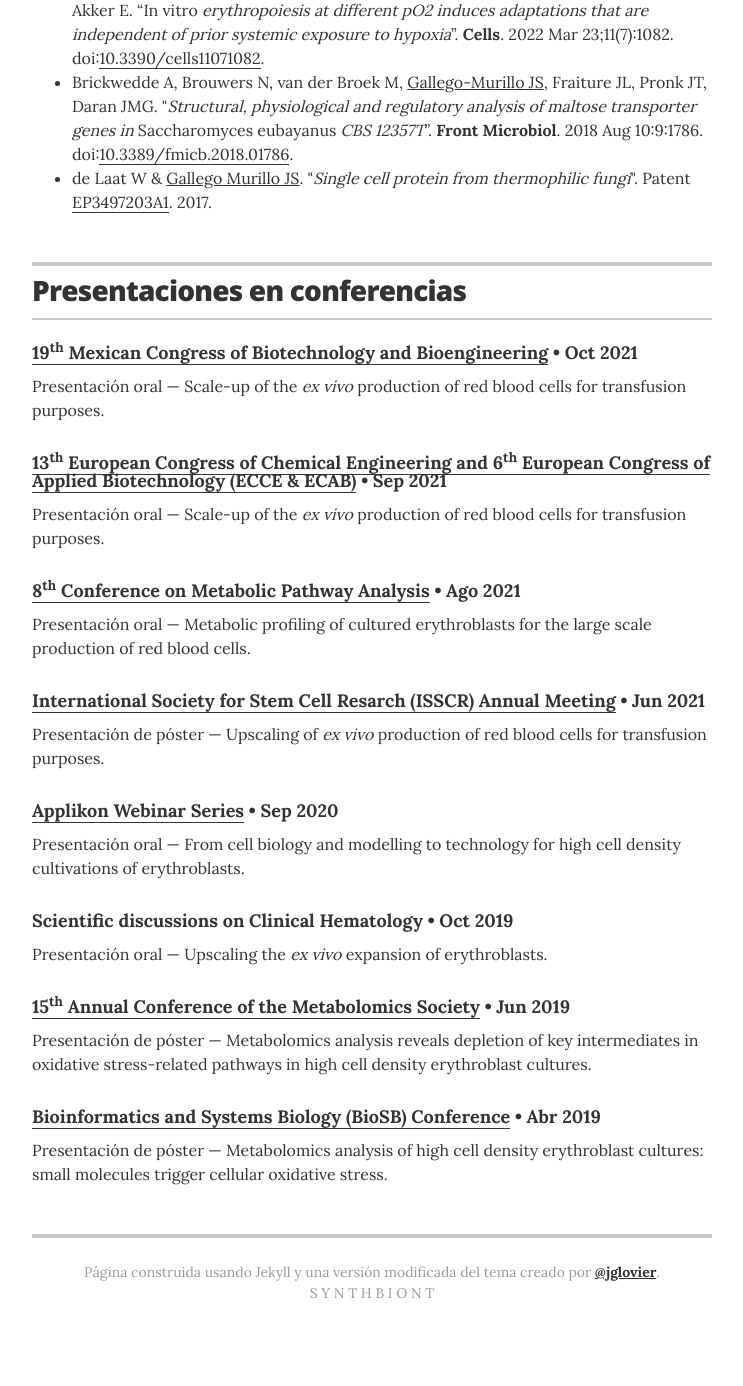
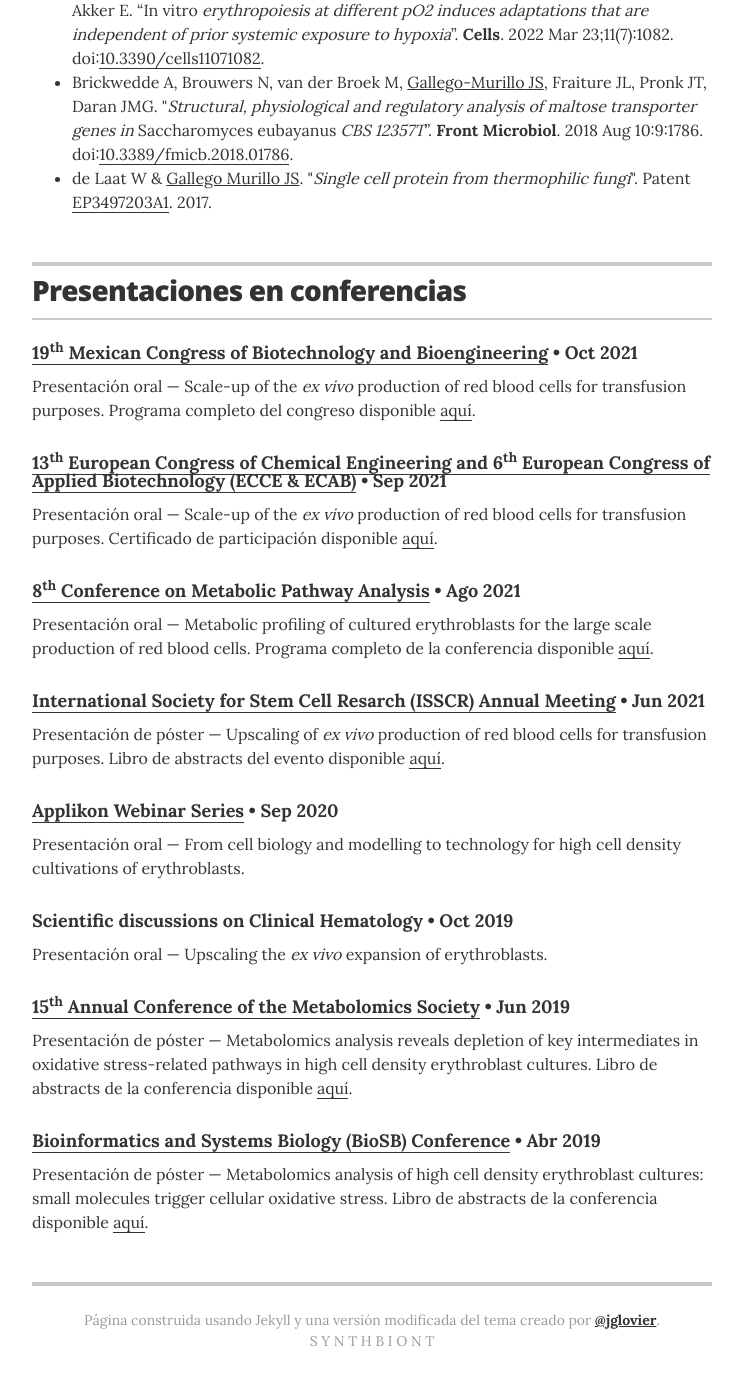
Before and after one commit to synthbiont/joangallego, a Jekyll site: the page es.html, which Jekyll copies as it is, in a window 1280 px wide and 1400 px high, scrolled down 6967 px. Shown: the top 1386 px of the window, without its empty margins (268-1011 px from the left). Built offline with Jekyll 4.4.1, drawn with Linux system fonts in a browser that asks for light colours; before the commit the page ends 8319 px from its top, so only the background shows below that.

Commit message:
Update es.html

```diff
--- a/es.html
+++ b/es.html
@@ -425,25 +425,25 @@
         <div class="resume-item" itemscope itemprop="memberOf" itemtype="http://schema.org/Event">
           <h3 class="resume-item-details" itemprop="name"><a href="https://smbb.mx/congreso-actual/">19<sup>th</sup> Mexican Congress of Biotechnology and Bioengineering</a> &bull; Oct 2021</h3>
           <h4 class="resume-item-details" itemprop="description"></h4>
-          <p class="resume-item-copy">Presentación oral &mdash; Scale-up of the <i>ex vivo</i> production of red blood cells for transfusion purposes.</p>
+          <p class="resume-item-copy">Presentación oral &mdash; Scale-up of the <i>ex vivo</i> production of red blood cells for transfusion purposes. Programa completo del congreso disponible <a href="pdfs/SMBB2021-programa.pdf">aquí</a>.</p>
         </div>
 
         <div class="resume-item" itemscope itemprop="memberOf" itemtype="http://schema.org/Event">
           <h3 class="resume-item-details" itemprop="name"><a href="https://ecce-ecab2021.eu/">13<sup>th</sup> European Congress of Chemical Engineering and 6<sup>th</sup> European Congress of Applied Biotechnology (ECCE & ECAB)</a> &bull; Sep 2021</h3>
           <h4 class="resume-item-details" itemprop="description"></h4>
-          <p class="resume-item-copy">Presentación oral &mdash; Scale-up of the <i>ex vivo</i> production of red blood cells for transfusion purposes.</p>
+          <p class="resume-item-copy">Presentación oral &mdash; Scale-up of the <i>ex vivo</i> production of red blood cells for transfusion purposes. Certificado de participación disponible <a href="pdfs/ecce-eccab2021-participation.pdf">aquí</a>.</p>
         </div>
 
         <div class="resume-item" itemscope itemprop="memberOf" itemtype="http://schema.org/Event">
-          <h3 class="resume-item-details" itemprop="name"><a href="https://mpa2021.utk.edu/">8<sup>th</sup> Conference on Metabolic Pathway Analysis</a> &bull; Ago 2021</h3>
+          <h3 class="resume-item-details" itemprop="name"><a href="https://web.archive.org/web/20220126102754/https://mpa2021.utk.edu/schedule/">8<sup>th</sup> Conference on Metabolic Pathway Analysis</a> &bull; Ago 2021</h3>
           <h4 class="resume-item-details" itemprop="description"></h4>
-          <p class="resume-item-copy">Presentación oral &mdash; Metabolic profiling of cultured erythroblasts for the large scale production of red blood cells.</p>
+          <p class="resume-item-copy">Presentación oral &mdash; Metabolic profiling of cultured erythroblasts for the large scale production of red blood cells. Programa completo de la conferencia disponible <a href="pdfs/MPA2021-program.pdf">aquí</a>.</p>
         </div>
 
         <div class="resume-item" itemscope itemprop="memberOf" itemtype="http://schema.org/Event">
-          <h3 class="resume-item-details" itemprop="name"><a href="https://www.isscr.org/meetings-events/annual-meetings/isscr-annual-meeting-2021">International Society for Stem Cell Resarch (ISSCR) Annual Meeting</a> &bull; Jun 2021</h3>
+          <h3 class="resume-item-details" itemprop="name"><a href="https://web.archive.org/web/20210623101029/https://www.isscr.org/meetings-events/annual-meetings/isscr-annual-meeting-2021">International Society for Stem Cell Resarch (ISSCR) Annual Meeting</a> &bull; Jun 2021</h3>
           <h4 class="resume-item-details" itemprop="description"></h4>
-          <p class="resume-item-copy">Presentación de póster &mdash; Upscaling of <i>ex vivo</i> production of red blood cells for transfusion purposes.</p>
+          <p class="resume-item-copy">Presentación de póster &mdash; Upscaling of <i>ex vivo</i> production of red blood cells for transfusion purposes. Libro de abstracts del evento disponible <a href="pdfs/ISSCR2021-Posterguide.pdf">aquí</a>.</p>
         </div>
 
         <div class="resume-item" itemscope itemprop="memberOf" itemtype="http://schema.org/Event">
@@ -459,15 +459,15 @@
         </div>
 
         <div class="resume-item" itemscope itemprop="memberOf" itemtype="http://schema.org/Event">
-          <h3 class="resume-item-details" itemprop="name"><a href="http://metabolomics2019.org/">15<sup>th</sup> Annual Conference of the Metabolomics Society</a> &bull; Jun 2019</h3>
+          <h3 class="resume-item-details" itemprop="name"><a href="https://web.archive.org/web/20200202180436/https://metabolomics2019.org/">15<sup>th</sup> Annual Conference of the Metabolomics Society</a> &bull; Jun 2019</h3>
           <h4 class="resume-item-details" itemprop="description"></h4>
-          <p class="resume-item-copy">Presentación de póster &mdash; Metabolomics analysis reveals depletion of key intermediates in oxidative stress-related pathways in high cell density erythroblast cultures.</p>
+          <p class="resume-item-copy">Presentación de póster &mdash; Metabolomics analysis reveals depletion of key intermediates in oxidative stress-related pathways in high cell density erythroblast cultures. Libro de abstracts de la conferencia disponible <a href="pdfs/Metabolomics2019-abstracts.pdf">aquí</a>.</p>
         </div>
 
         <div class="resume-item" itemscope itemprop="memberOf" itemtype="http://schema.org/Event">
-          <h3 class="resume-item-details" itemprop="name"><a href="https://www.aanmelder.nl/biosb2019">Bioinformatics and Systems Biology (BioSB) Conference</a> &bull; Abr 2019</h3>
+          <h3 class="resume-item-details" itemprop="name"><a href="https://web.archive.org/web/20211024120849/https://www.aanmelder.nl/biosb2019">Bioinformatics and Systems Biology (BioSB) Conference</a> &bull; Abr 2019</h3>
           <h4 class="resume-item-details" itemprop="description"></h4>
-          <p class="resume-item-copy">Presentación de póster &mdash; Metabolomics analysis of high cell density erythroblast cultures&colon; small molecules trigger cellular oxidative stress.</p>
+          <p class="resume-item-copy">Presentación de póster &mdash; Metabolomics analysis of high cell density erythroblast cultures&colon; small molecules trigger cellular oxidative stress. Libro de abstracts de la conferencia disponible <a href="pdfs/BioSB2019-posterlist.pdf">aquí</a>.</p>
         </div>
 
 
```
